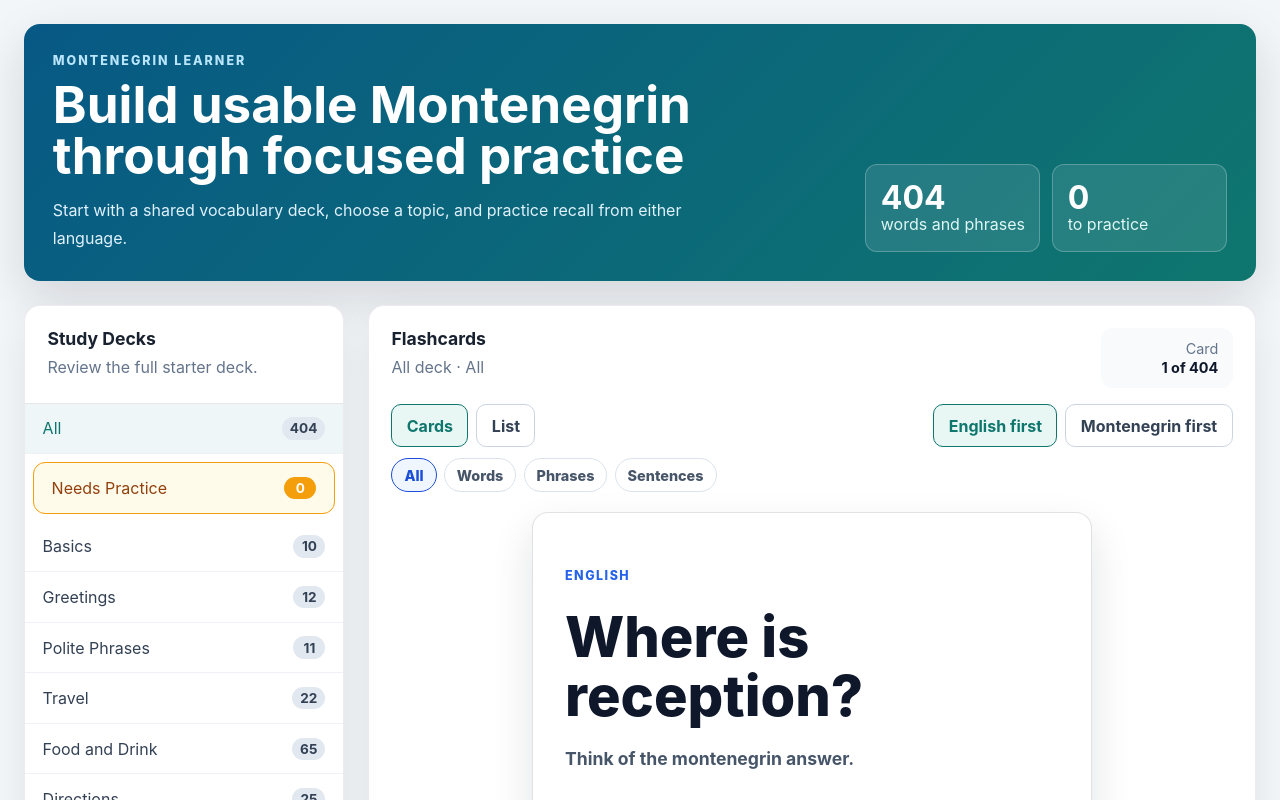
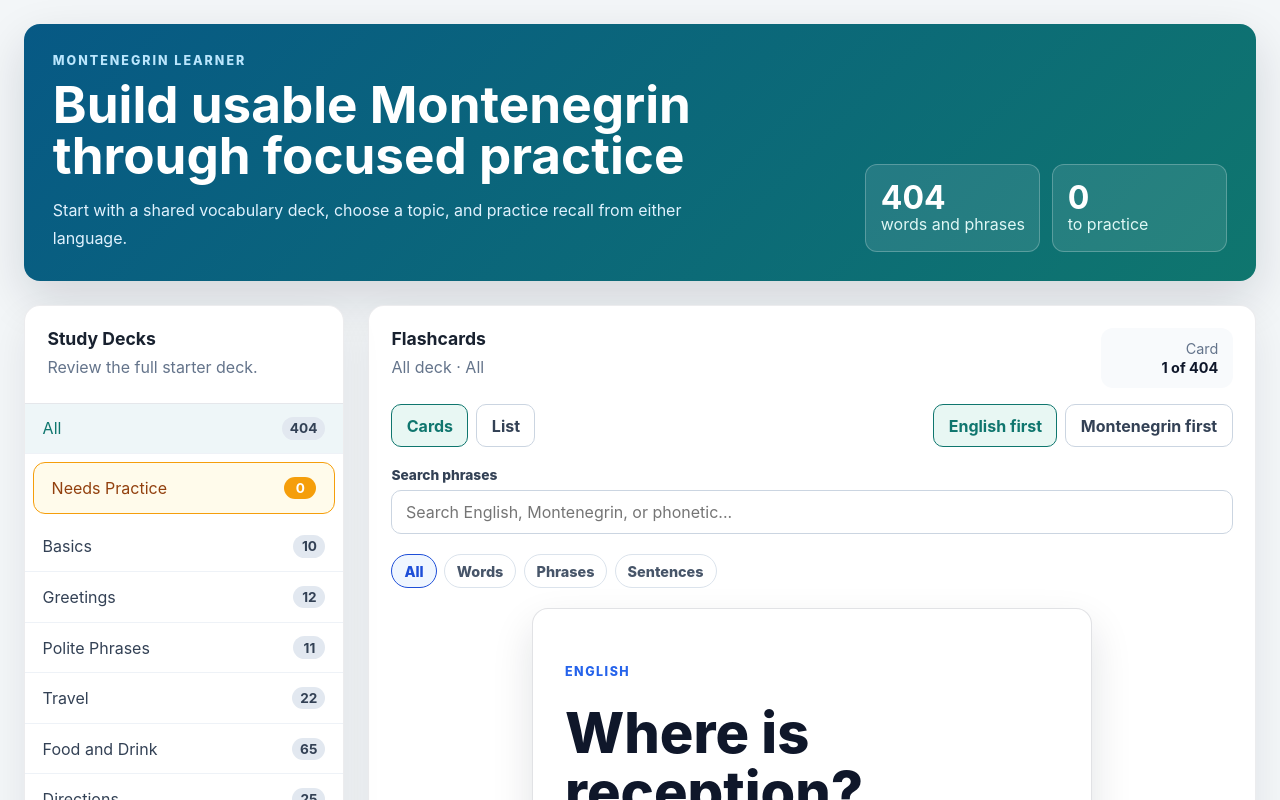
Before and after one commit to haagamble/learn-montenegrin, a React (Vite) app: page / in a window 1280 px wide. Shown: the top 800 px of the page. Built offline with nearby package versions, Linux system fonts and the light colour scheme.

Commit message:
Add search function

```diff
--- a/src/App.css
+++ b/src/App.css
@@ -198,6 +198,56 @@
   margin-bottom: 1.25rem;
 }
 
+.search-box {
+  display: grid;
+  gap: 0.45rem;
+  margin-bottom: 1.25rem;
+}
+
+.search-box label {
+  color: #334155;
+  font-size: 0.86rem;
+  font-weight: 800;
+}
+
+.search-input-wrap {
+  display: flex;
+  gap: 0.5rem;
+  align-items: center;
+}
+
+.search-input-wrap input {
+  width: 100%;
+  min-height: 44px;
+  border: 1px solid #cbd5e1;
+  border-radius: 10px;
+  padding: 0.65rem 0.85rem;
+  background: #fff;
+  color: #0f172a;
+  font: inherit;
+}
+
+.search-input-wrap input:focus {
+  border-color: #0f766e;
+  outline: 3px solid rgba(20, 184, 166, 0.18);
+}
+
+.search-input-wrap button {
+  min-height: 44px;
+  border: 1px solid #cbd5e1;
+  border-radius: 10px;
+  padding: 0 0.9rem;
+  background: #f8fafc;
+  color: #334155;
+  cursor: pointer;
+  font-weight: 800;
+}
+
+.search-input-wrap button:hover {
+  border-color: #0f766e;
+  color: #0f766e;
+}
+
 .segmented-control {
   display: flex;
   gap: 0.5rem;
@@ -225,7 +275,7 @@
   display: flex;
   gap: 0.45rem;
   flex-wrap: wrap;
-  margin: -0.55rem 0 1.25rem;
+  margin: 0 0 1.25rem;
 }
 
 .type-filter button {
@@ -475,6 +525,11 @@
     min-width: 0;
   }
 
+  .search-input-wrap {
+    align-items: stretch;
+    flex-direction: column;
+  }
+
   .word-row {
     grid-template-columns: 1fr;
   }
--- a/src/App.jsx
+++ b/src/App.jsx
@@ -87,6 +87,18 @@ function matchesTypeFilter(item, filterId) {
   return item.type === 'sentence';
 }
 
+function matchesSearch(item, searchQuery) {
+  const normalizedQuery = searchQuery.trim().toLowerCase();
+
+  if (!normalizedQuery) {
+    return true;
+  }
+
+  return [item.english, item.montenegrin, item.phonetic].some((value) =>
+    value.toLowerCase().includes(normalizedQuery)
+  );
+}
+
 function shuffleItems(items) {
   return [...items]
     .map((item) => ({ item, sortValue: Math.random() }))
@@ -110,6 +122,7 @@ function App() {
   const [isDeckComplete, setIsDeckComplete] = useState(false);
   const [studyView, setStudyView] = useState('cards');
   const [typeFilter, setTypeFilter] = useState('all');
+  const [searchQuery, setSearchQuery] = useState('');
   const [shuffleSeed, setShuffleSeed] = useState(0);
   const [reviewState, setReviewState] = useState(loadReviewState);
 
@@ -137,14 +150,16 @@ function App() {
       items = learningItems.filter((item) => item.categoryId === selectedCategoryId);
     }
 
-    const filteredItems = items.filter((item) => matchesTypeFilter(item, typeFilter));
+    const filteredItems = items.filter(
+      (item) => matchesTypeFilter(item, typeFilter) && matchesSearch(item, searchQuery)
+    );
 
     if (studyView === 'list') {
       return sortDeck(filteredItems, selectedCategoryId);
     }
 
     return shuffleItems(filteredItems);
-  }, [practiceIds, selectedCategoryId, shuffleSeed, studyView, typeFilter]);
+  }, [practiceIds, searchQuery, selectedCategoryId, shuffleSeed, studyView, typeFilter]);
 
   const currentItem = deck[currentIndex] ?? deck[0];
   const phraseCount = learningItems.length;
@@ -180,6 +195,18 @@ function App() {
 
   const chooseTypeFilter = (filterId) => {
     setTypeFilter(filterId);
+    setShuffleSeed((value) => value + 1);
+    resetDeckPosition();
+  };
+
+  const updateSearchQuery = (event) => {
+    setSearchQuery(event.target.value);
+    setShuffleSeed((value) => value + 1);
+    resetDeckPosition();
+  };
+
+  const clearSearchQuery = () => {
+    setSearchQuery('');
     setShuffleSeed((value) => value + 1);
     resetDeckPosition();
   };
@@ -347,6 +374,24 @@ function App() {
             )}
           </div>
 
+          <div className="search-box" role="search">
+            <label htmlFor="phrase-search">Search phrases</label>
+            <div className="search-input-wrap">
+              <input
+                id="phrase-search"
+                type="search"
+                value={searchQuery}
+                onChange={updateSearchQuery}
+                placeholder="Search English, Montenegrin, or phonetic..."
+              />
+              {searchQuery && (
+                <button type="button" onClick={clearSearchQuery}>
+                  Clear
+                </button>
+              )}
+            </div>
+          </div>
+
           <div className="type-filter" aria-label="Card type">
             {typeFilters.map((filter) => (
               <button
@@ -377,8 +422,12 @@ function App() {
               </div>
             ) : (
               <div className="empty-practice">
-                <h3>No cards in this deck</h3>
-                <p>Try a different card type or choose another deck.</p>
+                <h3>{searchQuery ? `No matches for "${searchQuery}"` : 'No cards in this deck'}</h3>
+                <p>
+                  {searchQuery
+                    ? 'Try a broader search or adjust the selected filters.'
+                    : 'Try a different card type or choose another deck.'}
+                </p>
               </div>
             )
           ) : isDeckComplete ? (
@@ -454,8 +503,12 @@ function App() {
             </>
           ) : (
             <div className="empty-practice">
-              <h3>No cards in this deck</h3>
-              <p>Try a different card type or choose another deck.</p>
+              <h3>{searchQuery ? `No matches for "${searchQuery}"` : 'No cards in this deck'}</h3>
+              <p>
+                {searchQuery
+                  ? 'Try a broader search or adjust the selected filters.'
+                  : 'Try a different card type or choose another deck.'}
+              </p>
             </div>
           )}
         </section>
```
